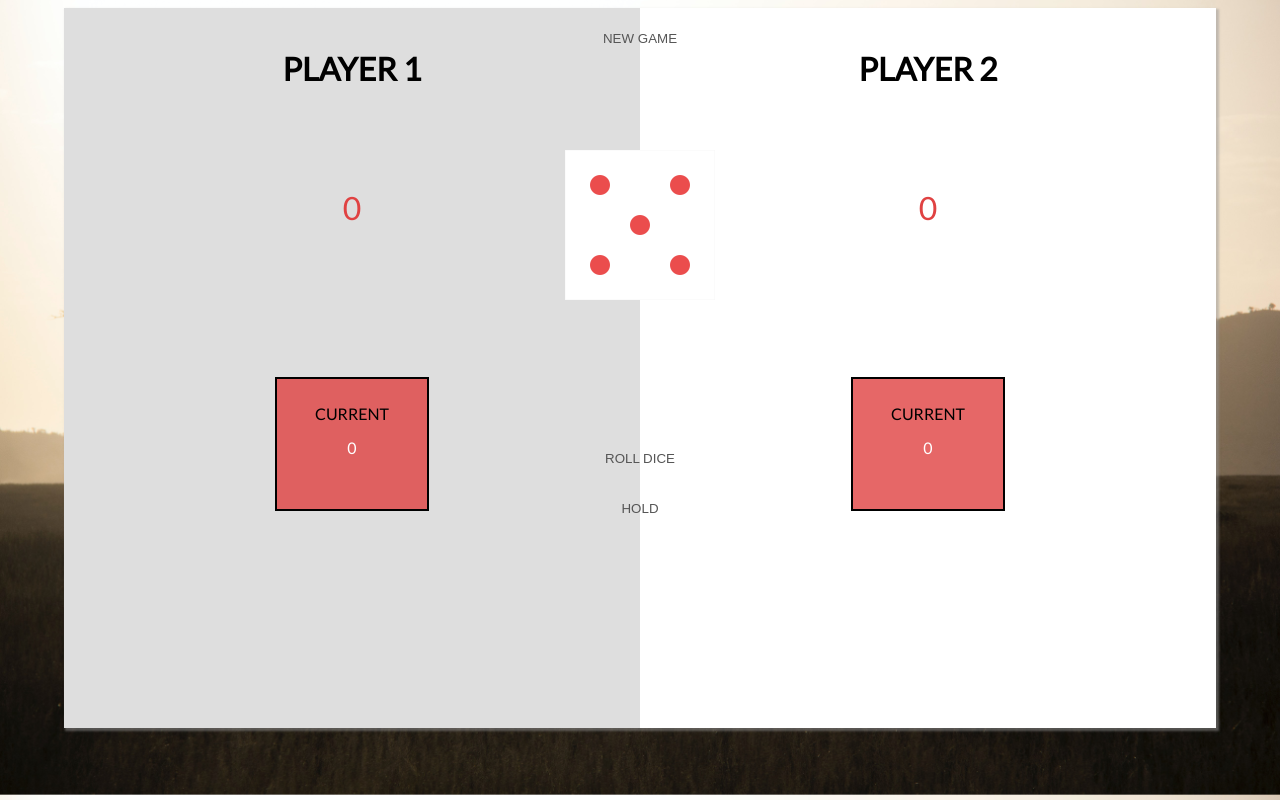
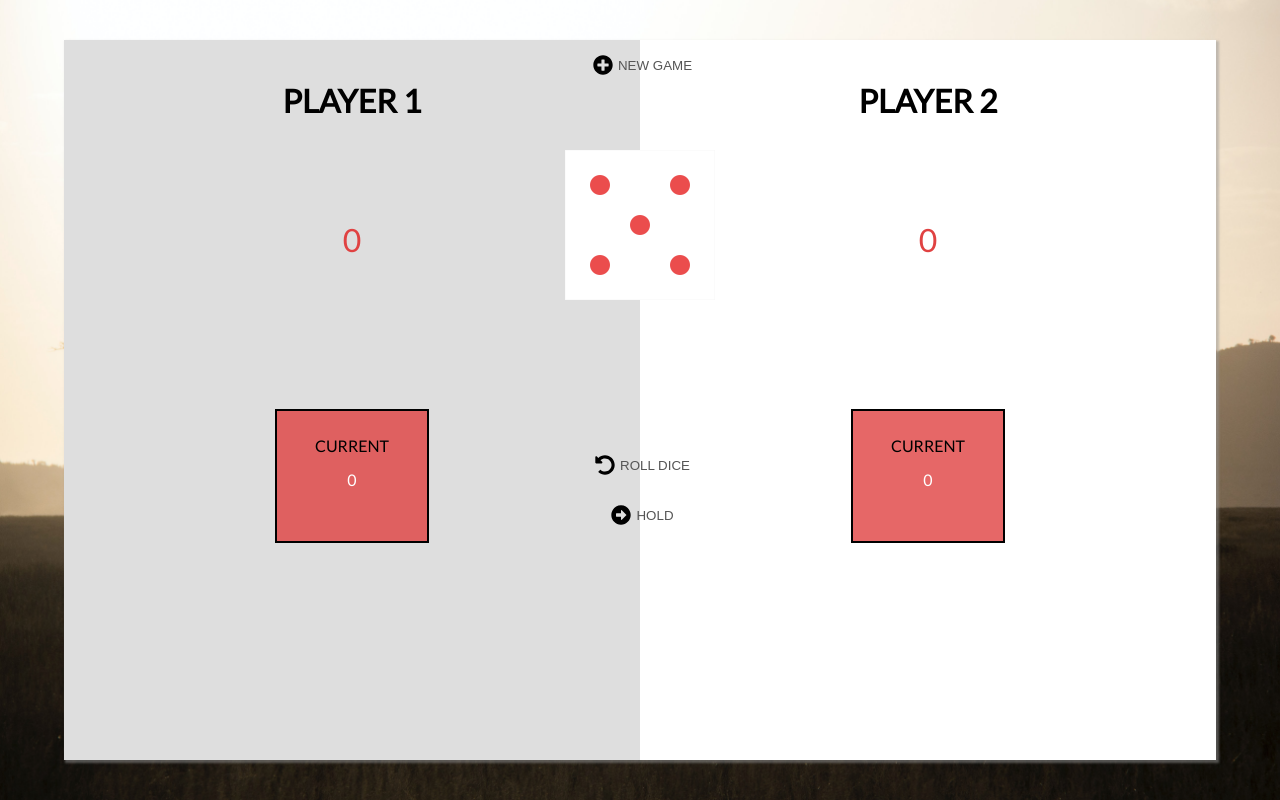
Before and after one commit to dirtycloud58/dice_game, a PHP site: page / in a window 1280 px wide. Run offline with PHP 8.4, Linux system fonts and the light colour scheme.

Commit message:
suite css

```diff
--- a/index.html
+++ b/index.html
@@ -33,9 +33,9 @@
 </div>
 </div>
 
-    <button class="btn-game" id="NEW">New game</button>
-    <button class="btn-roll" id="ROLL">ROLL DICE</button>
-    <button class="btn-hold" id="HOLD">HOLD</button>
+    <button class="btn-game" id="NEW"><img src="images/plus-circle-solid.svg" class="icon"></img>New game</button>
+    <button class="btn-roll" id="ROLL"><img src="images/undo-alt-solid.svg" class="icon">ROLL DICE</button>
+    <button class="btn-hold" id="HOLD"><img src="images/arrow-alt-circle-right-solid.svg" class="icon">HOLD</button>
     <img src="images/dice-5.png" class="dice" id="de">
 
  </main>
--- a/style.css
+++ b/style.css
@@ -9,7 +9,7 @@ body {
 #game {
   width: 90vw;
   height: 90vh;
-  margin: 0 auto;
+  margin: 5vh auto;
   background-color: white;
   display: flex;
   box-shadow: 2px 2px 2px 1px rgba(148, 148, 148, 0.5);
@@ -23,6 +23,7 @@ body {
 button {
   position: absolute;
   width: 150px;
+  height: 30px;
   left: 50%;
   transform: translateX(-50%);
   color: #555;
@@ -33,7 +34,7 @@ button {
 }
 
 .btn-game {
-  top: 30px;
+  top: 50px;
 }
 
 .btn-roll {
@@ -86,4 +87,11 @@ button:hover {
 #scoreCurrent2 {
   margin: 15px;
   color: white;
+}
+
+.icon {
+  width: 20px;
+  height: 20px;
+  margin: -5px 5px;
+  color: black;
 }/*# sourceMappingURL=style.css.map */
--- a/style.scss
+++ b/style.scss
@@ -9,7 +9,8 @@ body{
   #game{
     width: 90vw;
     height: 90vh;
-    margin: 0 auto;
+    margin: 5vh auto;
+
     background-color: white;
     display: flex;
     box-shadow: 2px 2px 2px 1px rgba(148, 148, 148, 0.5);;
@@ -21,6 +22,7 @@ body{
   button {
       position: absolute;
       width: 150px;
+      height: 30px;
       left: 50%;
       transform: translateX(-50%);
       color: #555;
@@ -29,7 +31,7 @@ body{
       text-transform: uppercase;
       transition: background-color 0.3s, color 0.3s;
   }
-  .btn-game { top: 30px;}
+  .btn-game { top: 50px;}
   .btn-roll { top: 450px;}
   .btn-hold { top: 500px;}
 
@@ -73,3 +75,9 @@ body{
       margin: 15px;
       color: white;
   }
+  .icon{
+    width: 20px;
+    height: 20px;
+    margin: -5px 5px;
+    color: black;
+  }
```
Also changed, not shown: images/arrow-alt-circle-right-solid.svg (added), images/plus-circle-solid.svg (added), images/undo-alt-solid.svg (added), 1 other file.
